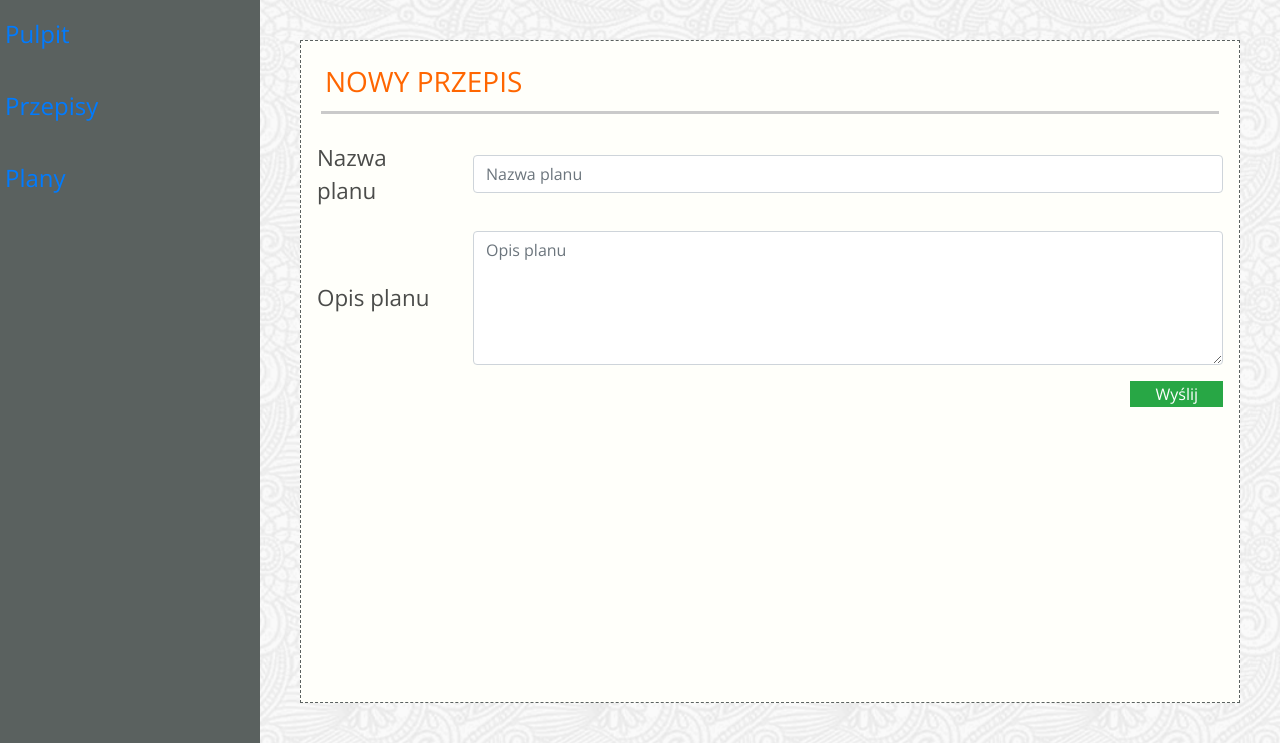
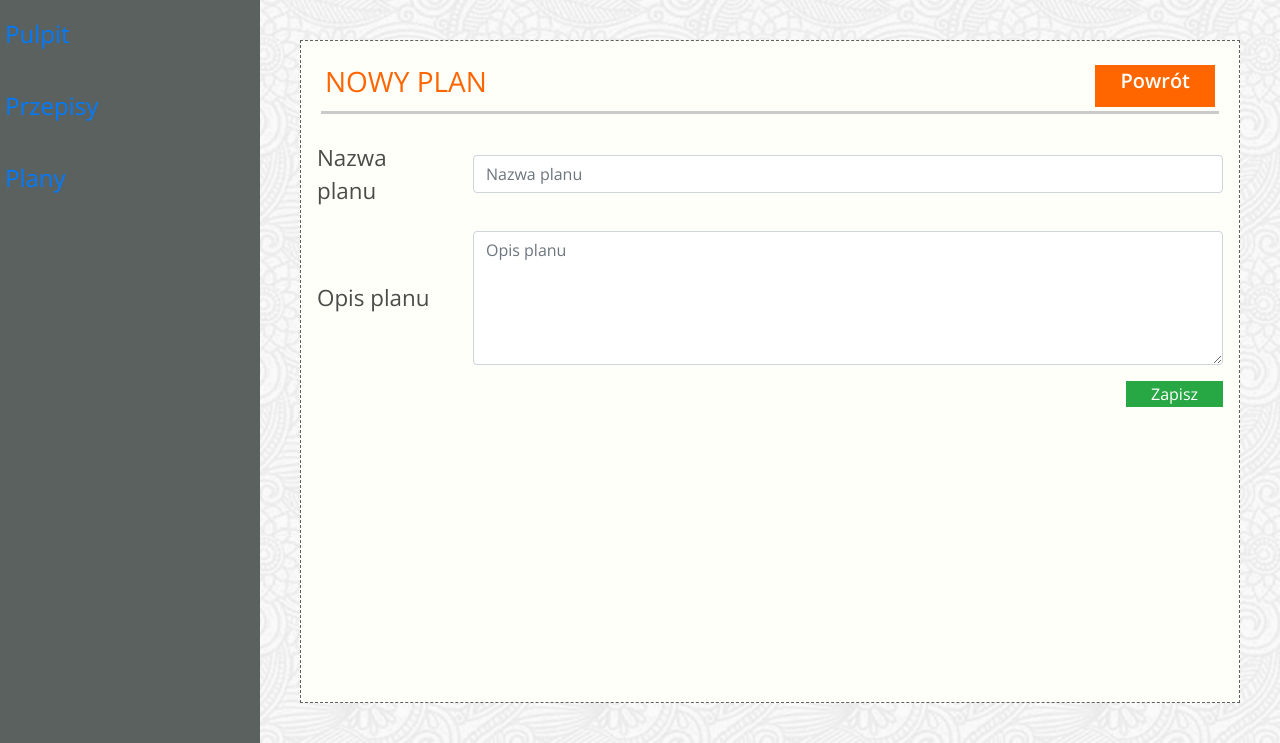
Before and after one commit to JaBrab1/jedzonko-team-project, a Django app: template jedzonko/templates/app-add-schedules.html in a window 1280 px wide. Shown: the part 84-827 px from the top of the page. Run offline with Django 3.2, Linux system fonts and the light colour scheme; the template is opened without the code that fills it, so the values that code supplies are empty; some libraries are stand-ins or nearby versions; some web fonts are replaced.

Commit message:
Zrobione

```diff
--- a/jedzonko/templates/app-add-recipe.html
+++ b/jedzonko/templates/app-add-recipe.html
@@ -9,6 +9,8 @@
             <div class="col"><h3 class="color-header text-uppercase">Nowy
                 przepis</h3></div>
             <div class="col d-flex justify-content-end mb-2">
+                <a href="/recipe/list/" type="submit" class="btn btn-color rounded-0 pt-0 pb-0 pr-4 pl-4">
+              Powrót</a>
             </div>
         </div>
 <form method="post">
@@ -53,7 +55,7 @@
             </div>
         </div>
           <button type="submit" class="btn btn-color rounded-0 pt-0 pb-0 pr-4 pl-4">
-              Wyślij</button>
+              Zapisz</button>
     {% if alert_flag %}
     <script>alert("Wypełnij poprawnie wszystkie pola")</script>
     {% endif %}
--- a/jedzonko/templates/app-add-schedules.html
+++ b/jedzonko/templates/app-add-schedules.html
@@ -5,8 +5,10 @@
     {% csrf_token %}
     <div class="row border-bottom border-3 p-1 m-1">
         <div class="col noPadding">
-            <h3 class="color-header text-uppercase">Nowy Przepis</h3>
+            <h3 class="color-header text-uppercase">Nowy Plan</h3>
         </div>
+         <a href="/plan/list/" type="submit" class="btn btn-color rounded-0 pt-0 pb-0 pr-4 pl-4">
+              Powrót</a>
     </div>
     <div class="schedules-content">
             <div class="form-group row">
@@ -30,7 +32,7 @@
                 </div>
             </div>
              <div class="col d-flex justify-content-end mb-2 noPadding">
-                 <button class="btn btn-success rounded-0 pt-0 pb-0 pr-4 pl-4">Wyślij</button>
+                 <button class="btn btn-success rounded-0 pt-0 pb-0 pr-4 pl-4">Zapisz</button>
                   {% if alert_flag %}
     <script>alert("Wypełnij poprawnie wszystkie pola")</script>
     {% endif %}
--- a/jedzonko/templates/app-schedules-meal-recipe.html
+++ b/jedzonko/templates/app-schedules-meal-recipe.html
@@ -6,6 +6,8 @@
         <div class="col noPadding">
             <h3 class="color-header text-uppercase">DODAJ PRZEPIS DO PLANU</h3>
         </div>
+         <a href="/main/" type="submit" class="btn btn-color rounded-0 pt-0 pb-0 pr-4 pl-4">
+              Powrót</a>
     </div>
 
     <div class="schedules-content">
```
